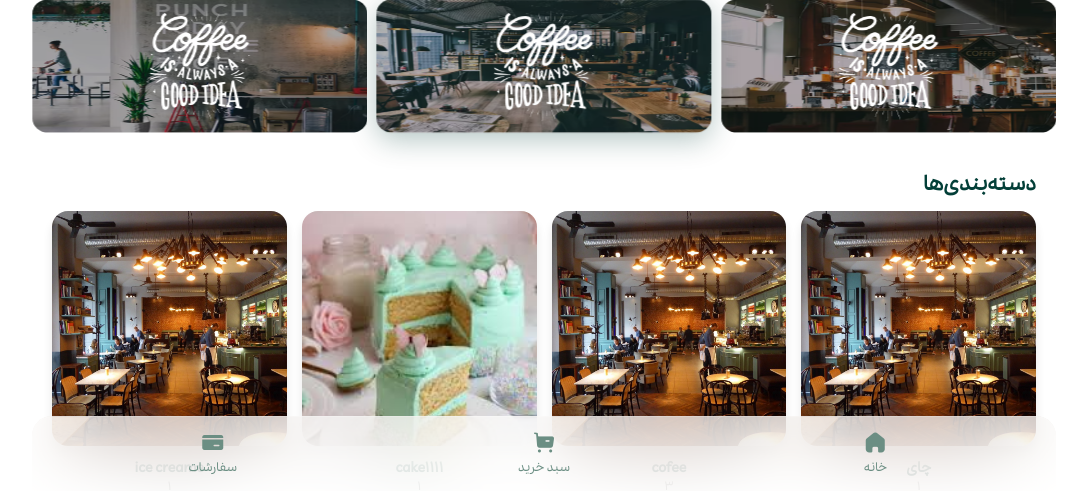
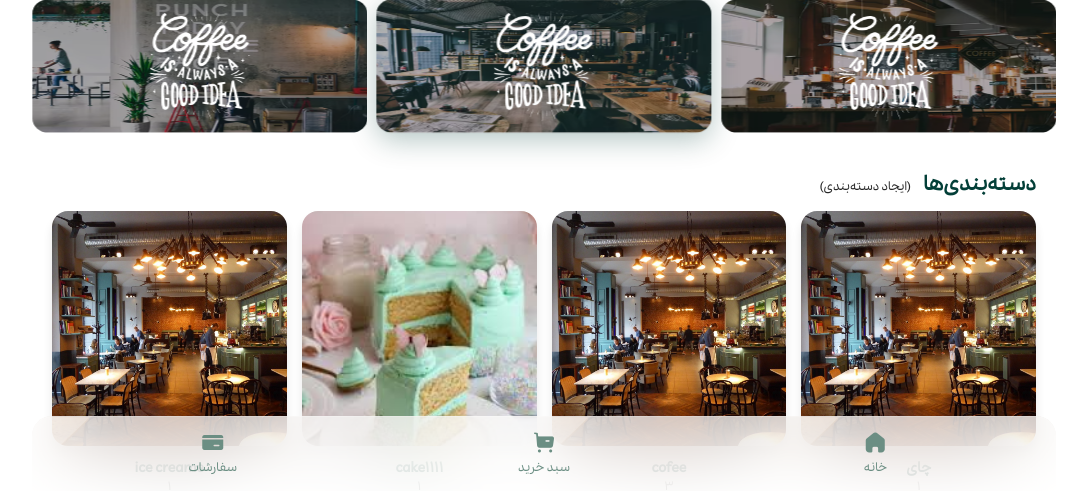
Before and after one commit to ms20002000/Cafe-shop, a Django app: page /menu/ in a window 1280 px wide. Shown: the part 309-803 px from the top of the page, without its empty margins (96-1183 px from the left). Run offline with Django 5.2, Linux system fonts and the light colour scheme; data comes from the database, SQL or seed files in the repository; data that the repository does not hold is empty; some libraries are stand-ins or nearby versions; some web fonts are replaced.

Commit message:
New buttons in home page

```diff
--- a/product/templates/product/home.html
+++ b/product/templates/product/home.html
@@ -119,7 +119,8 @@
 
         <div class="section">
             <div class="tf-container">
-                <h2 class="mb-12">دسته‌بندی‌ها</h2>
+                <h2 class="mb-12" style="display: inline-block;">دسته‌بندی‌ها</h2>
+                <a href="{% url 'add_category' %}" style="display: inline-block; margin-right: 10px;">(ایجاد دسته‌بندی‌)</a>
                 <ul class="wrap-categories">
                     {% for category in categories %}
                     <li class="categories-item">
```
